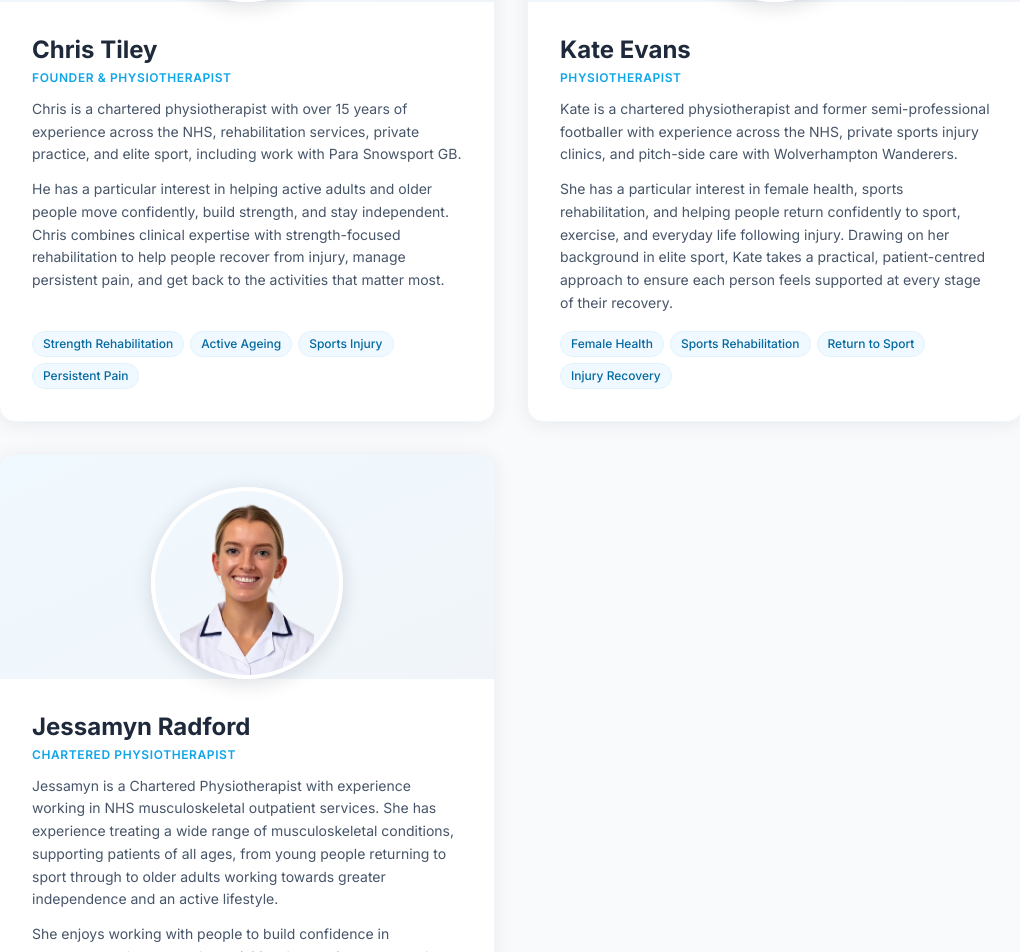
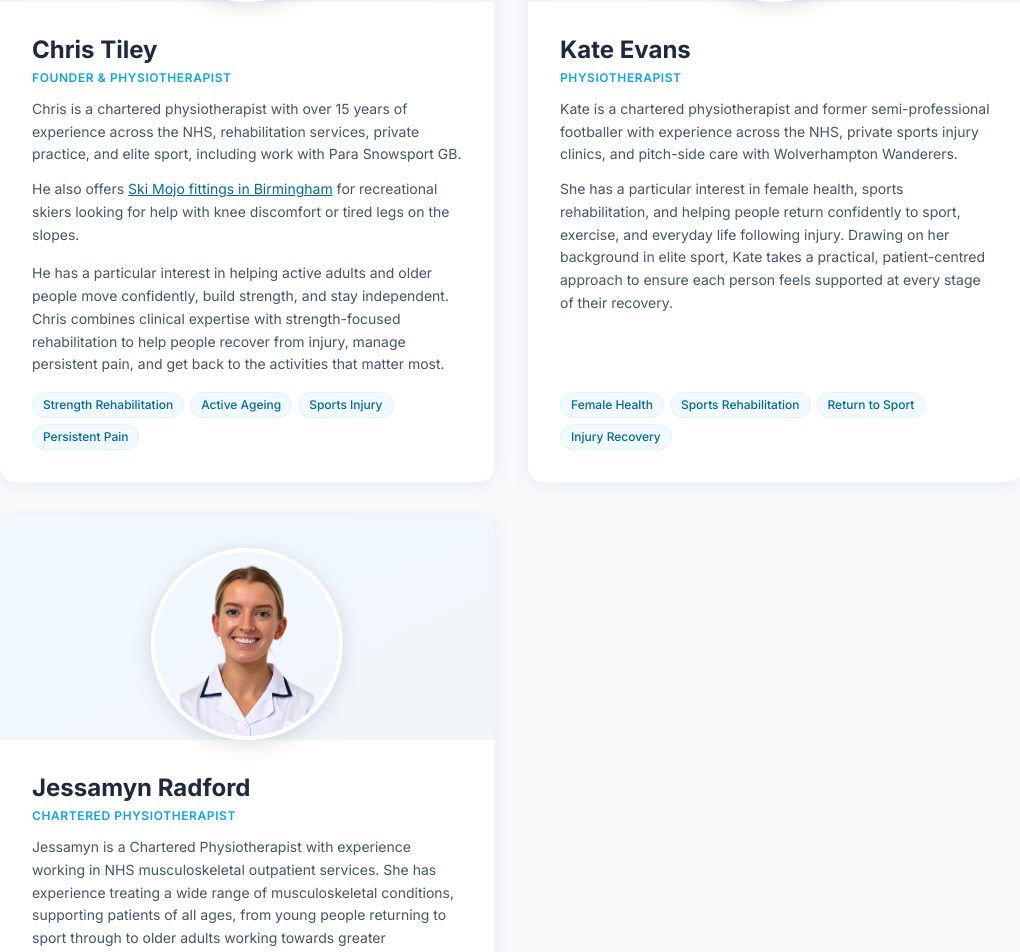
Before and after one commit to CTPhysio/CTPhysio, a React (Vite) app: page /about in a window 1280 px wide. Shown: the part 1713-2665 px from the top of the page, without its empty margins (129-1149 px from the left). Built offline with nearby package versions, Linux system fonts and the light colour scheme.

Commit message:
Add Ski Mojo internal links to Team.tsx

```diff
--- a/src/components/Team.tsx
+++ b/src/components/Team.tsx
@@ -210,6 +210,9 @@ const Team: React.FC = () => {
                 <p className="text-sky-500 font-semibold text-xs uppercase tracking-wider mb-3">Founder & Physiotherapist</p>
                 <p className="text-slate-600 leading-relaxed mb-3 text-sm">
                   Chris is a chartered physiotherapist with over 15 years of experience across the NHS, rehabilitation services, private practice, and elite sport, including work with Para Snowsport GB.
+                </p>
+                <p className="text-slate-600 leading-relaxed mb-4 text-sm flex-1">
+                  He also offers <Link to="/ski-mojo/" className="text-sky-700 underline">Ski Mojo fittings in Birmingham</Link> for recreational skiers looking for help with knee discomfort or tired legs on the slopes.
                 </p>
                 <p className="text-slate-600 leading-relaxed mb-4 text-sm flex-1">
                   He has a particular interest in helping active adults and older people move confidently, build strength, and stay independent. Chris combines clinical expertise with strength-focused rehabilitation to help people recover from injury, manage persistent pain, and get back to the activities that matter most.
```
